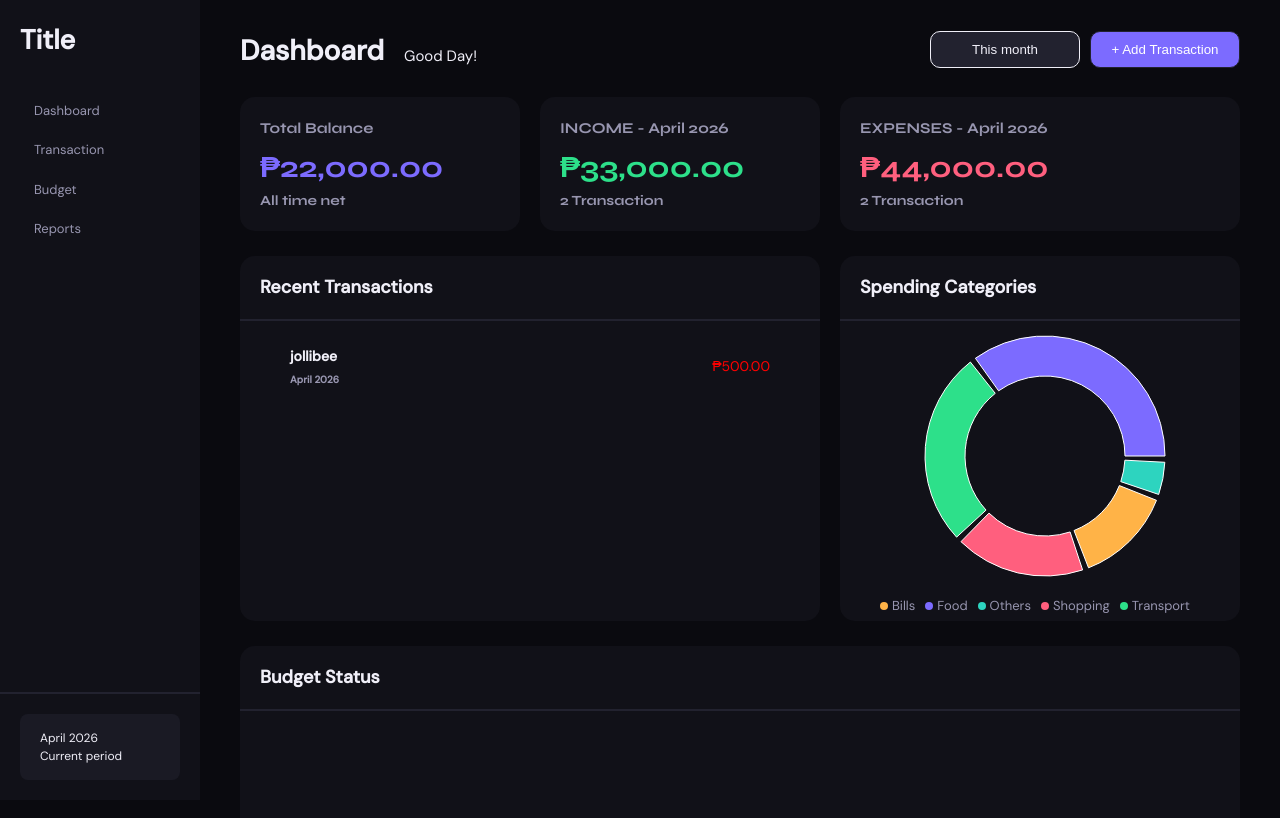
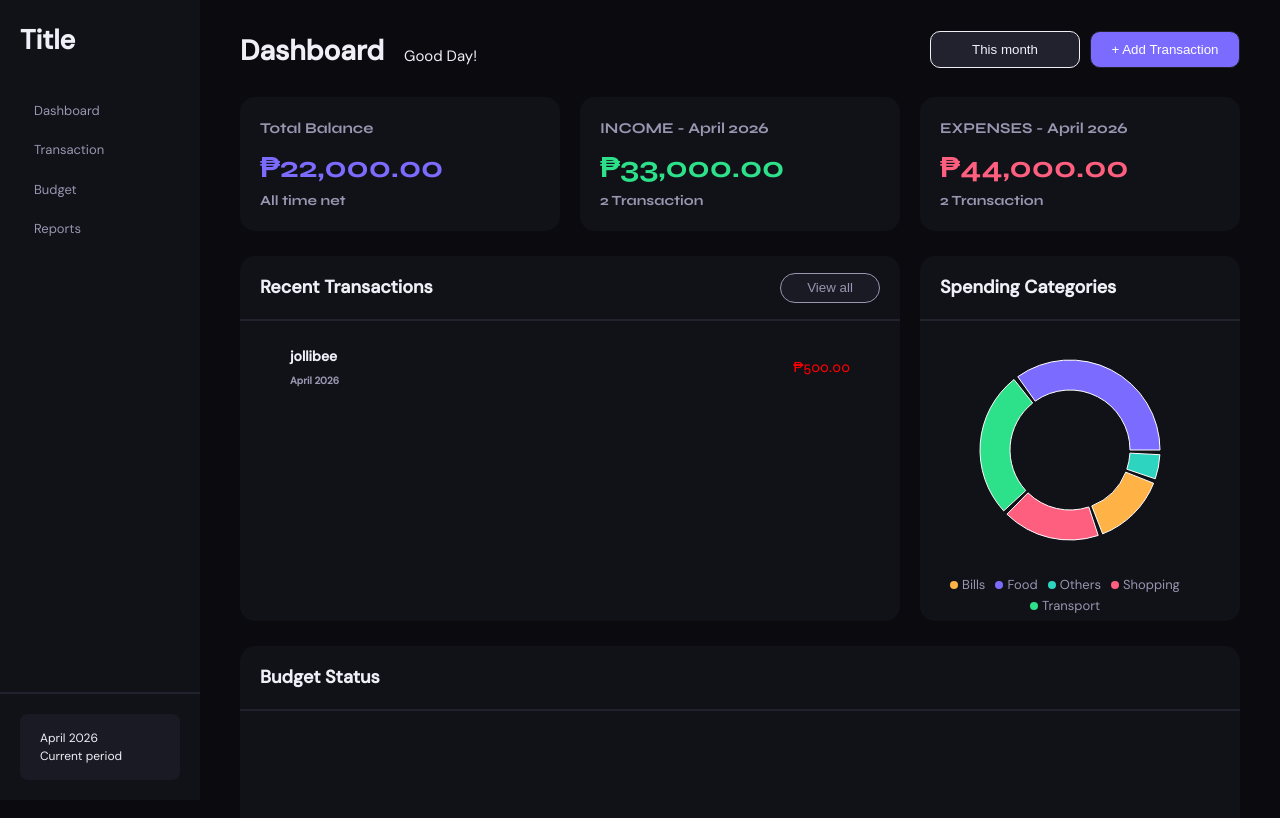
Before and after one commit to nathanielpanis31/Kita, a React (Vite) app in the folder kita-web/: page / in a window 1280 px wide. Shown: the top 818 px of the page. Built offline with nearby package versions, Linux system fonts and the light colour scheme.

Commit message:
page cards

```diff
--- a/kita-web/src/components/buttons/button.css
+++ b/kita-web/src/components/buttons/button.css
@@ -41,3 +41,14 @@
     background-color: rgba(124, 107, 255, 0.15);
     color: white;
 }
+
+.view-all{
+    margin-top: 17px;
+    margin-right: 20px;
+    background-color: var(--bg3);
+    color: var(--text2);
+    border: 0.5px solid var(--text2);
+    width: 100px;
+    height: 30px;
+    border-radius: 40px;
+}
--- a/kita-web/src/index.css
+++ b/kita-web/src/index.css
@@ -89,3 +89,9 @@ input, textarea, select {
   min-height: 100vh;
   min-width: 100vw;
 }
+
+hr{
+    border: none;
+    border-top: 2px solid var(--bg4);
+    margin-bottom:0;
+}
--- a/kita-web/src/page/dashboard/dashboard.css
+++ b/kita-web/src/page/dashboard/dashboard.css
@@ -49,6 +49,12 @@
     border-radius: 15px;;
 }
 
+.recentTransaction-header{
+    display: flex;
+    flex-direction: row;
+    justify-content: space-between;
+}
+
 .transaction h2{
     font-size: 18px;
     padding:18px 20px;
@@ -96,7 +102,12 @@ hr{
 
 .label { font-size: 14px;}
 .date{font-size: 10px; color: var(--text2);}
-.amount { color: red;}
+
+.amount {
+    color: red;
+    font-family: var(--font-head);
+    font-size: 15px;
+}
 
 /* SPENDING CATEGORY CARD */
 .spending-category{
--- a/kita-web/src/page/dashboard/dashboard.jsx
+++ b/kita-web/src/page/dashboard/dashboard.jsx
@@ -54,7 +54,10 @@ function Dashboard() {
         </Card>
 
         <div className="transaction">
-          <h2>Recent Transactions</h2><hr />
+          <div className="recentTransaction-header">
+            <h2>Recent Transactions</h2>
+            <Button className="view-all">View all</Button>
+          </div><hr />
           <div className="transaction-inputs">
             <div className="label-amount">
               <div className="transact-label">
@@ -68,14 +71,16 @@ function Dashboard() {
 
         {/* SAMPLE CHART */}
         <div className="spending-category">
-          <h2>Spending Categories</h2><hr />
-          <PieChart width={400} height={300}>
+          <h2>Spending Categories</h2>
+          <hr />
+
+          <PieChart width={300} height={300}>
             <Pie
               data={spendingData}
-              cx={200}
-              cy={130}
-              innerRadius={80}
-              outerRadius={120}
+              cx="50%"
+              cy="50%"
+              innerRadius={60}
+              outerRadius={90}
               paddingAngle={3}
               dataKey="value"
             >
@@ -83,6 +88,7 @@ function Dashboard() {
                 <Cell key={index} fill={COLORS[index % COLORS.length]} />
               ))}
             </Pie>
+
             <Tooltip
               contentStyle={{
                 backgroundColor: '#1a1a24',
@@ -92,11 +98,15 @@ function Dashboard() {
               }}
               formatter={(value) => [`₱${value.toLocaleString()}`, '']}
             />
+
             <Legend
+              verticalAlign="bottom"
               iconType="circle"
               iconSize={8}
               formatter={(value) => (
-                <span style={{ color: '#9896b0', fontSize: '13px' }}>{value}</span>
+                <span style={{ color: '#9896b0', fontSize: '13px' }}>
+                  {value}
+                </span>
               )}
             />
           </PieChart>
--- a/kita-web/src/page/report/report.css
+++ b/kita-web/src/page/report/report.css
@@ -0,0 +1,52 @@
+.report{
+    margin: 30px 40px;
+    flex: 1;
+}
+
+.report-heading{
+    display: flex;
+    flex-direction: row;
+    margin-bottom: 25px;
+}
+
+.report-body{
+    display: grid;
+    grid-template-columns: repeat(2, 1fr);
+    grid-template-rows: repeat(3,minmax(100px, auto));
+    grid-row-gap: 25px;
+    grid-column-gap: 20px;
+}
+
+.report-body h2{
+    font-size: 18px;
+    padding:15px 20px;
+}
+
+.income-expenses{
+    grid-column: 1/2;
+    grid-row: 1/4;
+    display: flex;
+    flex-direction: column;
+    background-color: var(--bg2);
+    border-radius: 15px;;
+}
+
+
+.incomeExpenses {
+    padding: 20px 20px;
+    border-radius: 10px;
+}
+
+.category-breakdown {
+    grid-column: 2/3;
+    grid-row: 1/4;
+    display: flex;
+    flex-direction: column;
+    background-color: var(--bg2);
+    border-radius: 15px;
+}
+
+.categoryBreakdown {
+    padding: 20px 20px;
+    border-radius: 10px;
+}
--- a/kita-web/src/page/report/report.jsx
+++ b/kita-web/src/page/report/report.jsx
@@ -1,29 +1,41 @@
-import Button from "../../components/buttons/button.jsx";
+import "./report.css";
 
-function Dashboard() {
+function Report() {
   return (
-    <div className="dashboard">
+    <div className="report">
 
-      {/* Default primary button */}
-      <Button onClick>
-        Primary
-      </Button>
+      <div className="report-heading">
 
-      {/* Secondary button */}
-      <Button variant="secondary" onClick={() => alert("Secondary clicked!")}>
-        Secondary
-      </Button>
+        <div className="left-heading">
+          <h1>Report</h1>
+          <p>Good Day!</p>
+        </div>
+      </div>
 
-      {/* Big button with page-specific style */}
-      <Button className="big-button" onClick={() => alert("Big clicked!")}>
-        Big Primary
-      </Button>
+        <div className="report-body">
 
-      <Button variant="secondary">
-        Primary
-      </Button>
+          <div className="income-expenses">
+            <div className="incomeExpenses-heading">
+              <h2>Income vs Expenses</h2><hr />
+            </div>
+            <div className="incomeExpenses">
+              <p>This is where the report content will be displayed.</p>
+            </div>
+          </div>
+
+          <div className="category-breakdown">
+              <div className="categoryBreakdown-headings">
+                <h2>Income vs Expenses</h2><hr />
+              </div>
+              <div className="categoryBreakdown">
+                <p>This is where the report content will be displayed.</p>
+              </div>
+          </div>
+
+        </div>
+
     </div>
   );
 }
 
-export default Dashboard;
+export default Report;
```
